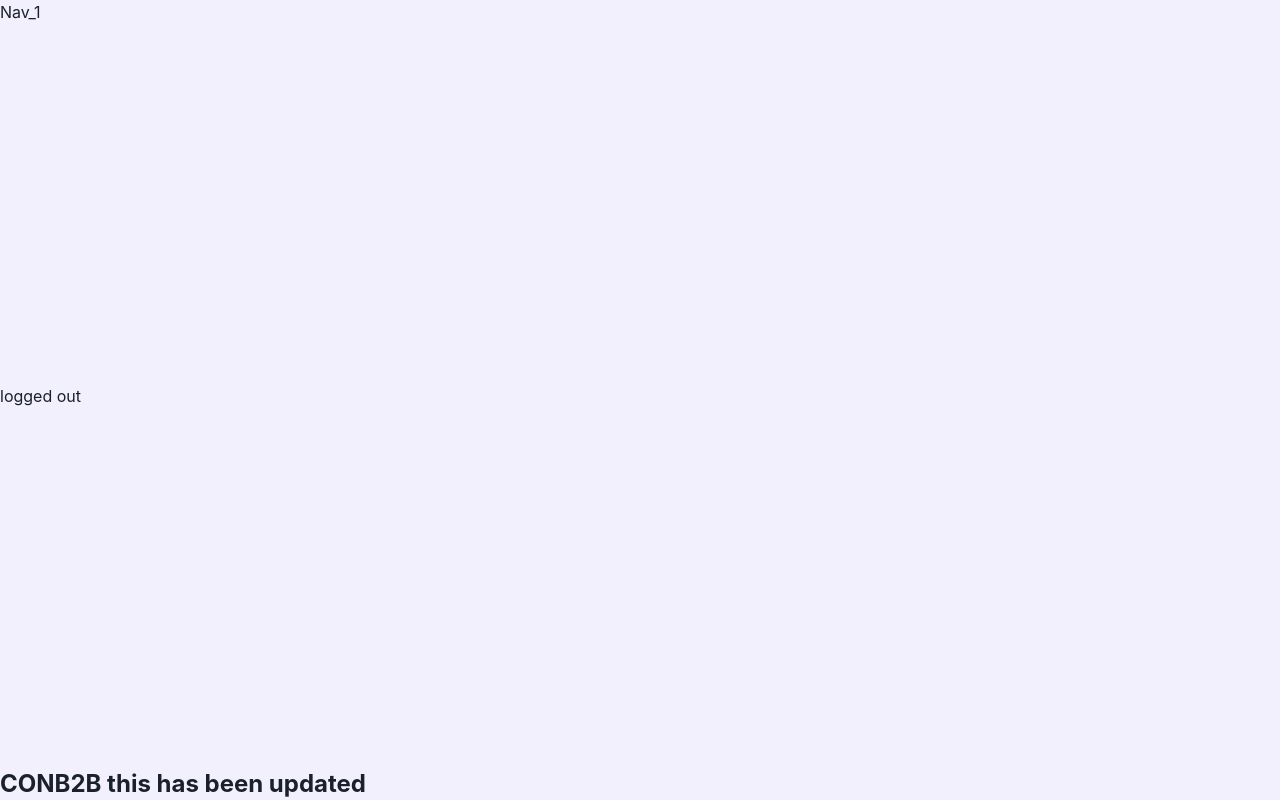
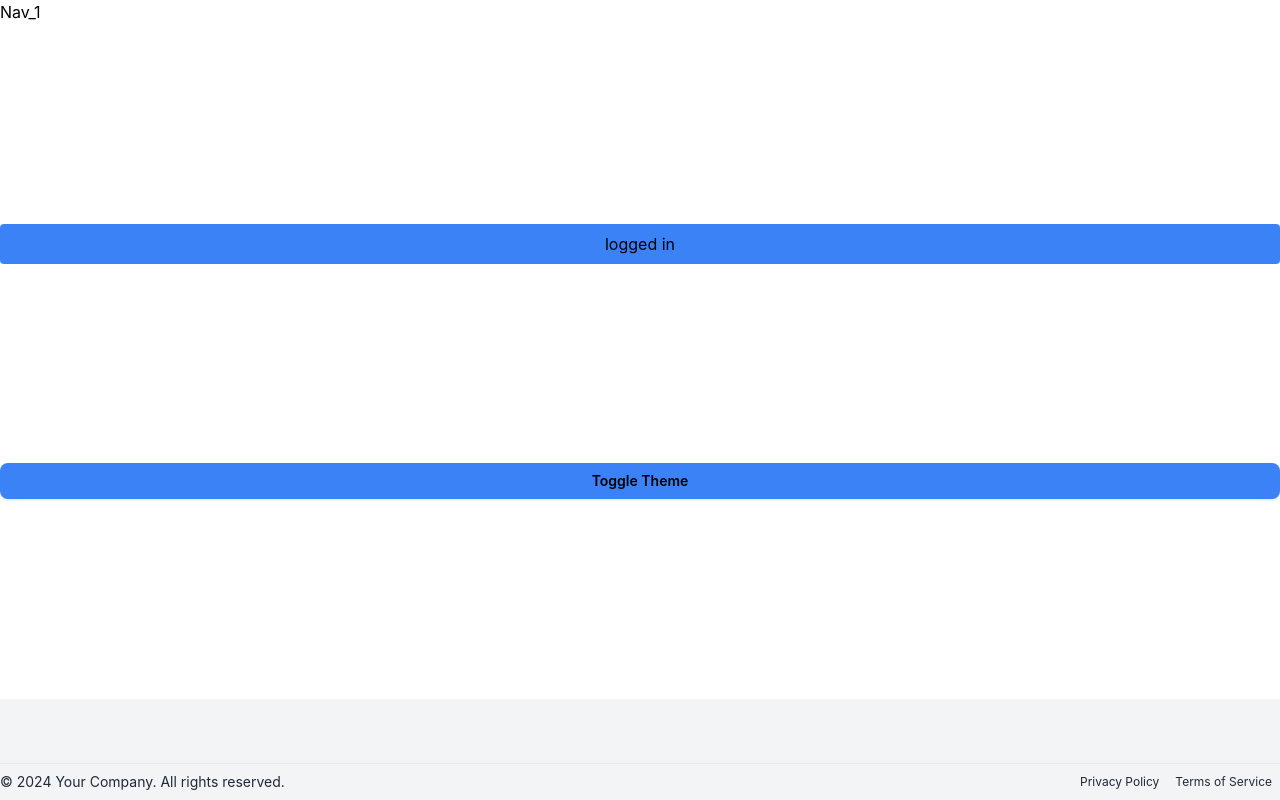
Before and after one commit to mdomarfaruksiam/xyz, a React (Vite) app in the folder frontEnd/: page / in a window 1280 px wide. Built offline with nearby package versions, Linux system fonts and the light colour scheme.

Commit message:
using colors

```diff
--- a/frontEnd/src/Components/Footer_1.jsx
+++ b/frontEnd/src/Components/Footer_1.jsx
@@ -1,11 +1,23 @@
 import React from 'react'
 
-export default function Footer_1() {
+function Footer_1() {
     return (
-        <footer>
-            <div>
-                <h1 className="text-2xl font-bold text-primary">CONB2B this has been updated</h1>
+        <footer className="bg-surface">
+            <div className="container mx-auto py-8 text-center text-text">
+                <div>
+
+                </div>
+            </div>
+            <div className="border-t border-border"></div>
+            <div className='flex justify-between items-center  container mx-auto'>
+                <p className="text-center text-text text-sm py-2">© 2024 Your Company. All rights reserved.</p>
+                <div className='text-xs'>
+                    <a href="/privacy" className="text-text mx-2">Privacy Policy</a>
+                    <a href="/terms" className="text-text mx-2">Terms of Service</a>
+                </div>
             </div>
         </footer>
     )
 }
+
+export default Footer_1
--- /dev/null
+++ b/frontEnd/src/Components/Footer_2.jsx
@@ -0,0 +1,9 @@
+import React from 'react'
+
+function Footer_2() {
+    return (
+        <div>Footer_2</div>
+    )
+}
+
+export default Footer_2
--- a/frontEnd/src/Components/Nav_1.jsx
+++ b/frontEnd/src/Components/Nav_1.jsx
@@ -2,7 +2,7 @@ import React from 'react'
 
 function Nav_1() {
     return (
-        <div>Nav_1</div>
+        <div className="bg-brand-text">Nav_1</div>
     )
 }
 
--- /dev/null
+++ b/frontEnd/src/Components/Nav_2.jsx
@@ -0,0 +1,9 @@
+import React from 'react'
+
+function Nav_2() {
+    return (
+        <div>Nav_2</div>
+    )
+}
+
+export default Nav_2
--- a/frontEnd/src/Layouts/ProtectedLayout.jsx
+++ b/frontEnd/src/Layouts/ProtectedLayout.jsx
@@ -1,14 +1,14 @@
 import React from 'react'
 import { Outlet } from 'react-router'
+import Nav_2 from '../Components/Nav_2'
+import Footer_2 from '../Components/Footer_2'
 
-export default function PublicLayout() {
+export default function ProtectedLayout() {
     return (
         <div className='min-h-dvh flex flex-col justify-between'>
-            protected Layout
-            <div>
-                <Outlet />
-            </div>
-            footer
+            <Nav_2 />
+            <Outlet />
+            <Footer_2 />
         </div>
     )
 }
--- a/frontEnd/src/Layouts/PublicLayout.jsx
+++ b/frontEnd/src/Layouts/PublicLayout.jsx
@@ -7,9 +7,7 @@ export default function PublicLayout() {
     return (
         <div className='min-h-dvh flex flex-col justify-between'>
             <Nav_1 />
-            <div>
-                <Outlet />
-            </div>
+            <Outlet />
             <Footer_1 />
         </div>
     )
--- a/frontEnd/src/Pages/HomePage/Home.jsx
+++ b/frontEnd/src/Pages/HomePage/Home.jsx
@@ -1,13 +1,32 @@
-import React, { useContext } from 'react'
+import React, { useContext, useState } from 'react'
 import { authContext } from '../../Contexts/authContext'
 
 function Home() {
     const { isLoggedIn, setIsLoggedIn } = useContext(authContext)
-    return isLoggedIn ? (
-        <button onClick={() => setIsLoggedIn(!isLoggedIn)}>logged in</button>
-    ) : (
-        <button onClick={() => setIsLoggedIn(!isLoggedIn)}>logged out</button>
-    )
+
+    const [theme, setTheme] = useState('light');
+
+    const toggleTheme = () => {
+        const nextTheme = theme === 'light' ? 'dark' : 'light';
+        setTheme(nextTheme);
+
+        // Updates the HTML tag: <html data-theme="dark">
+        document.documentElement.setAttribute('data-theme', nextTheme);
+    }
+
+    return <>
+        {!isLoggedIn ?
+            <button className="bg-primary text-brand-text py-2 px-4 rounded" onClick={() => setIsLoggedIn(!isLoggedIn)}>logged in</button>
+            :
+            <button onClick={() => setIsLoggedIn(!isLoggedIn)}>logged out</button>
+        }
+        <button
+            onClick={toggleTheme}
+            className="px-4 py-2 font-semibold text-sm bg-primary text-brand-bg rounded-lg shadow-sm"
+        >
+            Toggle Theme
+        </button>
+    </>
 }
 
 export default Home
--- a/frontEnd/src/index.css
+++ b/frontEnd/src/index.css
@@ -1,11 +1,93 @@
 @import "tailwindcss";
 
-/* Custom styles can be added here */
-body {
-    background-color: #f1f0fc;
-    color: #1a202c;
-    display: flex;
-    flex-direction: column;
-    justify-content: between;
-    min-height: 100vh;
+/* 1. Define your raw theme variables */
+:root {
+    /* Core Theme */
+    --color-primary: #3b82f6;
+    /* Vibrant Blue */
+    --color-bg: #ffffff;
+    /* Pure White Page Background */
+    --color-text: #1f2937;
+    /* Dark Charcoal Primary Text */
+
+    /* 10 Additional Utility & Semantic Colors */
+    --color-secondary: #4b5563;
+    /* Muted Gray for secondary actions/badges */
+    --color-accent: #8b5cf6;
+    /* Purple for highlights, features, or active states */
+    --color-surface: #f3f4f6;
+    /* Light gray card/sidebar backgrounds */
+    --color-border: #e5e7eb;
+    /* Light gray subtle divider borders */
+
+    --color-success: #10b981;
+    /* Emerald Green for successful operations/alerts */
+    --color-warning: #f59e0b;
+    /* Amber Yellow for warnings/pending notifications */
+    --color-error: #ef4444;
+    /* Tomato Red for destructive actions/errors */
+    --color-info: #06b6d4;
+    /* Cyan for informational popups/banners */
+
+    --color-muted: #6b7280;
+    /* Cool Gray for secondary/subtle text labels */
+    --color-overlay: rgba(0, 0, 0, 0.4);
+    /* Transparent black for modal backdrops */
 }
+
+[data-theme="dark"] {
+    /* Core Theme */
+    --color-primary: #60a5fa;
+    /* Lighter, softer Blue for dark contrast */
+    --color-bg: #111827;
+    /* Deep Navy Page Background */
+    --color-text: #f9fafb;
+    /* Crisp Off-White Primary Text */
+
+    /* 10 Additional Utility & Semantic Colors (Dark Mode Adjustments) */
+    --color-secondary: #9ca3af;
+    /* Lighter Gray for dark mode secondary actions */
+    --color-accent: #a78bfa;
+    /* Softer Neon Purple for dark mode highlight */
+    --color-surface: #1f2937;
+    /* Darker Charcoal card backgrounds */
+    --color-border: #374151;
+    /* Muted, darker border lines */
+
+    --color-success: #34d399;
+    /* Softer Green for high contrast on dark surfaces */
+    --color-warning: #fbbf24;
+    /* Softer Amber for high contrast on dark surfaces */
+    --color-error: #f87171;
+    /* Softer Red for high contrast on dark surfaces */
+    --color-info: #22d3ee;
+    /* Softer Cyan for high contrast on dark surfaces */
+
+    --color-muted: #9ca3af;
+    /* Light Slate Gray for secondary/subtle text labels */
+    --color-overlay: rgba(0, 0, 0, 0.7);
+    /* Darker transparent backdrop for high contrast modals */
+}
+
+/* 2. Register them with Tailwind v4 */
+@theme {
+    /* Original mappings */
+    --color-primary: var(--color-primary);
+    --color-bg: var(--color-bg);
+    --color-text: var(--color-text);
+
+    /* The 10 new utility classes mapped to Tailwind v4 */
+    --color-secondary: var(--color-secondary);
+    --color-accent: var(--color-accent);
+    --color-surface: var(--color-surface);
+    --color-border: var(--color-border);
+    /* Renamed so it doesn't conflict with core tailwind border utilities */
+
+    --color-success: var(--color-success);
+    --color-warning: var(--color-warning);
+    --color-error: var(--color-error);
+    --color-info: var(--color-info);
+
+    --color-muted: var(--color-muted);
+    --color-overlay: var(--color-overlay);
+}
```
